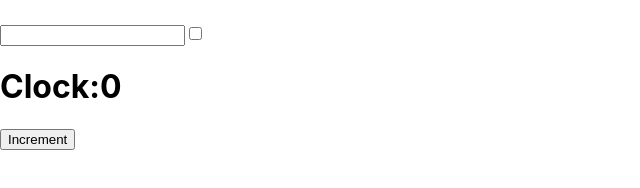
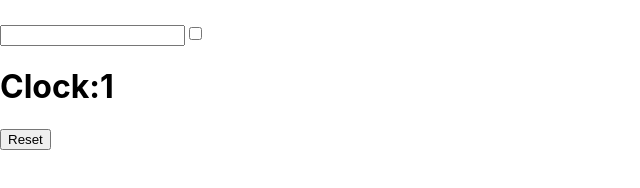
Before and after one commit to Gabriel1470/React-esercizi, a React (Create React App) app: page / in a window 1280 px wide. Shown: the part 136-324 px from the top of the page, without its empty margins (0-640 px from the left). Built offline with nearby package versions, Linux system fonts and the light colour scheme.

Commit message:
useEffect 02

```diff
--- a/src/App.js
+++ b/src/App.js
@@ -1,18 +1,30 @@
 
 import { ClickCounter } from "./components/ClickCounter";
 import { Login } from "./components/Login";
+import {useState} from 'react'
 
 
 function App() {
+
+const [toggle,setToggle] = useState(true)
+
+
+
+
   function onCounterChange(clock){
     console.log(`The state now is ${clock}`)
+  }
+
+  function btnHandler(){
+    setToggle(y=>!y)
   }
 
 
   return (
     <div>
       <Login/>
-    <ClickCounter onCounterChange={onCounterChange}/>
+   {toggle && <ClickCounter onCounterChange={onCounterChange}/>}
+   <button onClick={btnHandler}>Reset</button>
     </div>
   );
 }
--- a/src/components/ClickCounter.jsx
+++ b/src/components/ClickCounter.jsx
@@ -4,24 +4,33 @@ import {useState, useEffect } from "react";
 
 
 
-export function ClickCounter({ initialValue = 0, onCounterChange }) {
-  const [clock, setCounter] = useState(initialValue)
-
-  useEffect(() => {
-    onCounterChange(clock)
-  })
+export function ClickCounter({ initialValue = 0}) {
 
 
 
-    function handleIncrement(){
-     return(setCounter(clock + 1))
+  const [clock, setCounter] = useState(initialValue)
+  const intHandler = ()=> setInterval(()=>{
+            setCounter(clock + 1)
+        },500)
+
+
+
+useEffect(()=>{
+  intHandler()
+},[])
+
+
+  useEffect(() => {
+    return()=>{
+      clearInterval(intHandler)
+      console.log('Component reset')
     }
+  },[clock])
 
     return(
 
     <div>
       <h1>Clock:{clock}</h1>
-      <button onClick={handleIncrement}>Increment</button>
     </div>
   )
 
```
